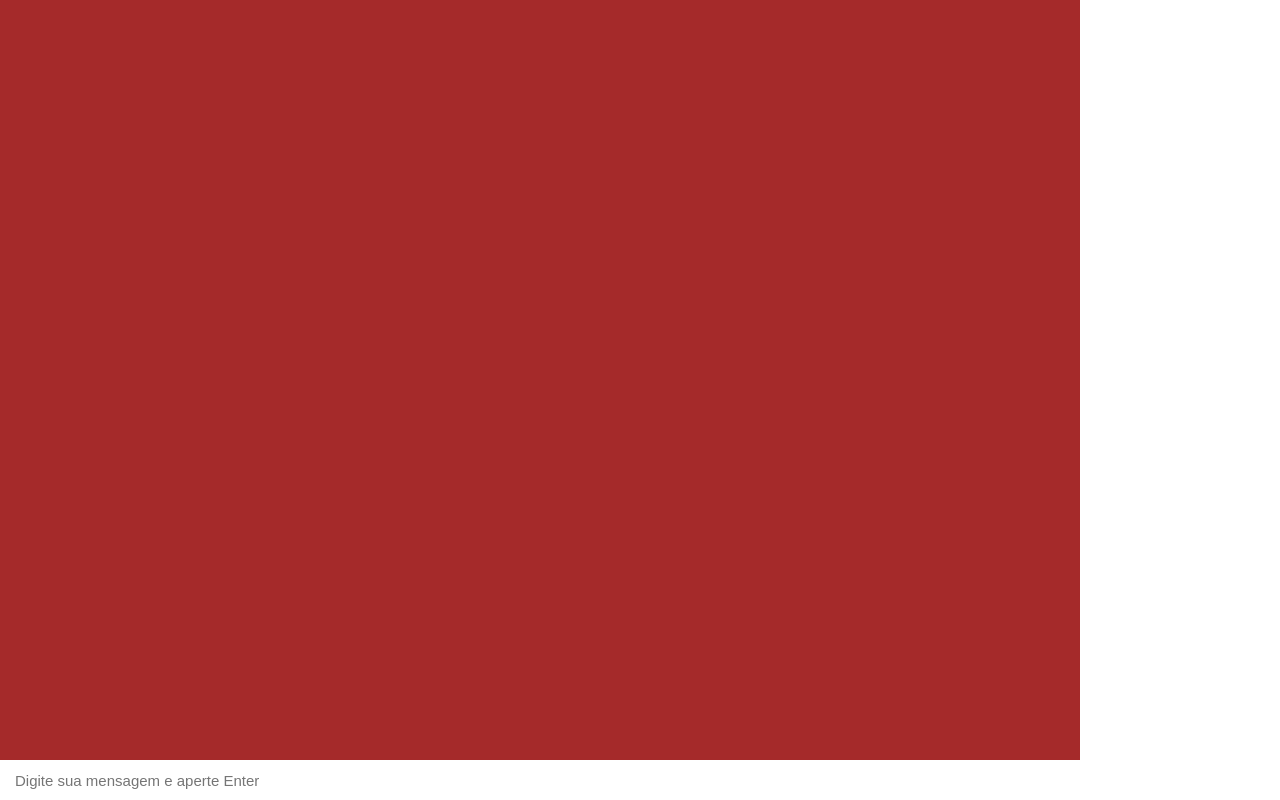
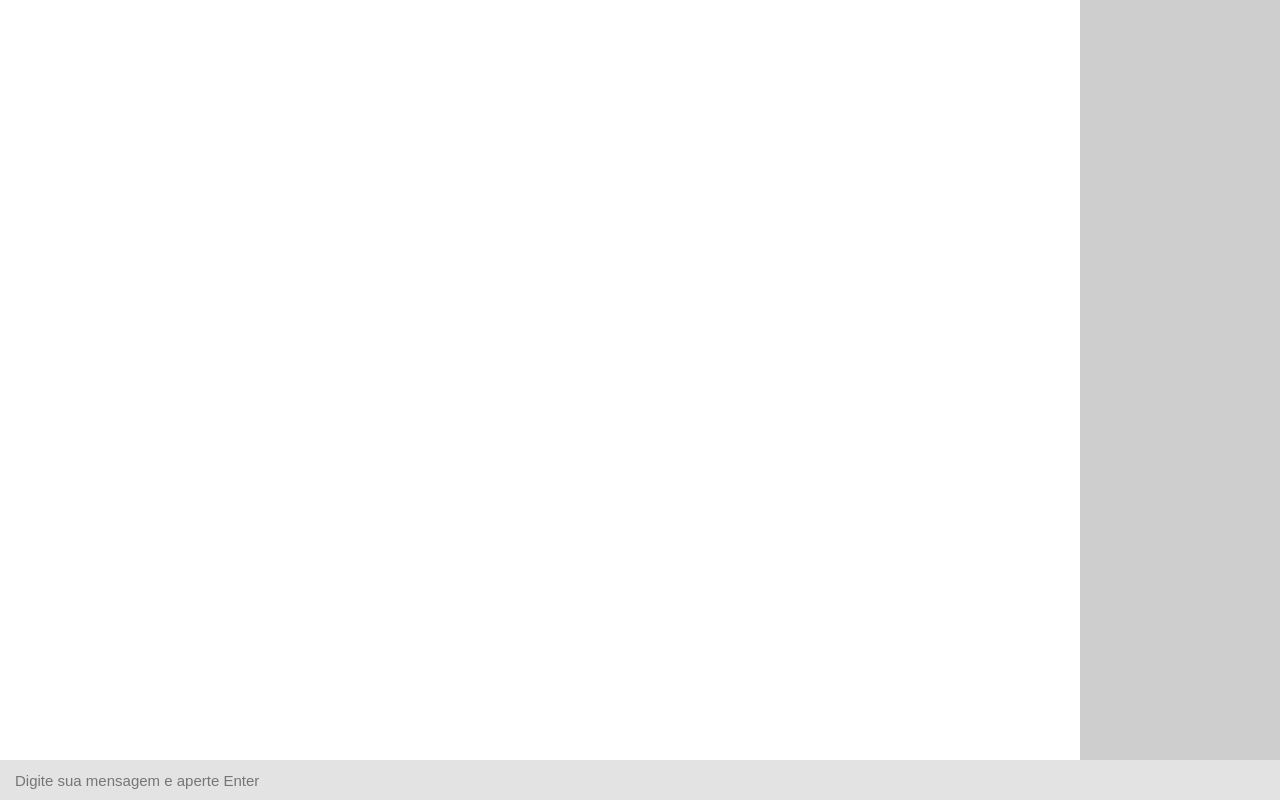
Before and after one commit to fabianosantos79/node_chat, a website: page public/index.html in a window 1280 px wide. Drawn offline with Linux system fonts and the light colour scheme.

Commit message:
update css

```diff
--- a/public/style.css
+++ b/public/style.css
@@ -55,7 +55,7 @@ ul, li{
     height: 40px;
     padding: 0 15px;
     font-size: 15px;
-    background-color: #fff;
+    background-color: #e3e3e3;
     outline: 0;
     border: 0;
 }
@@ -66,10 +66,10 @@ ul, li{
 
 .chatList{
     flex: 1;
-    background-color: brown;
+    background-color: rgb(255, 255, 255);
 }
 
 .userList{
     width: 200px;
-    background-color: #fff;
+    background-color: #cecece;
 }
```
